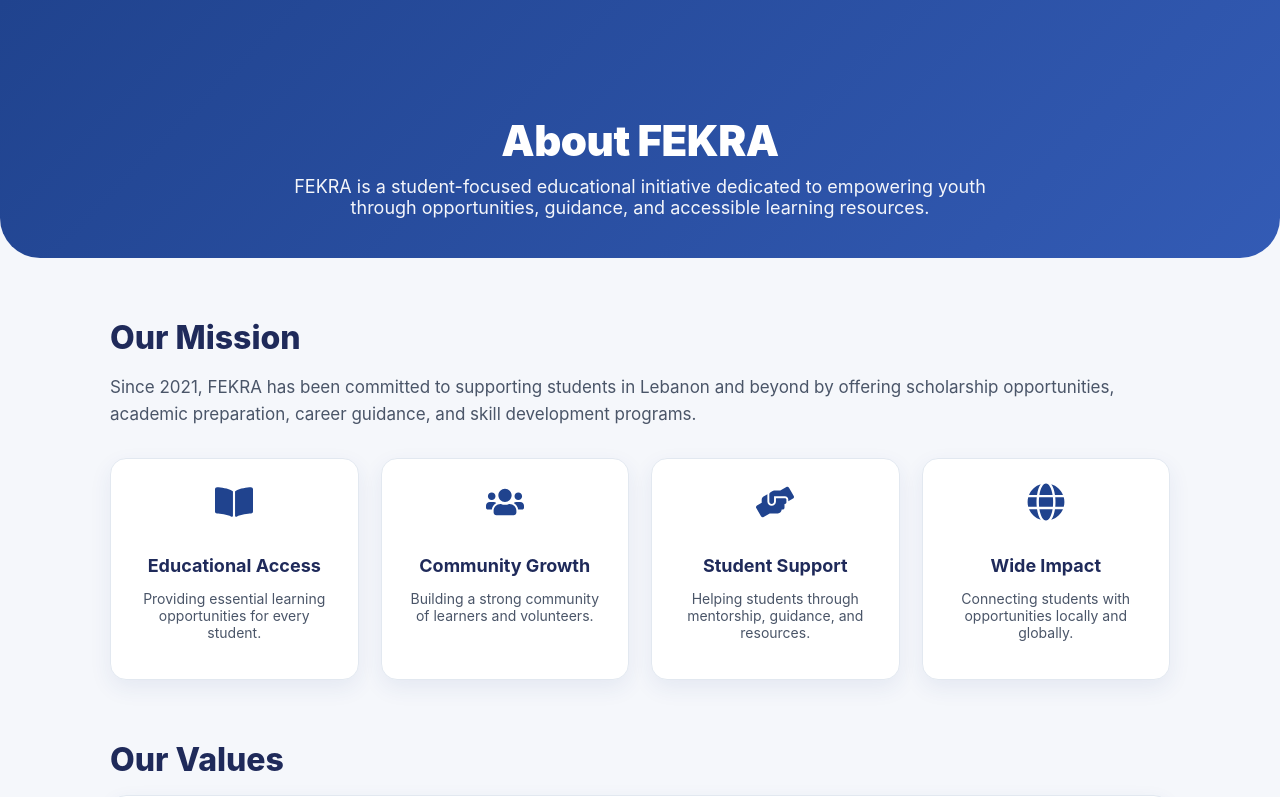
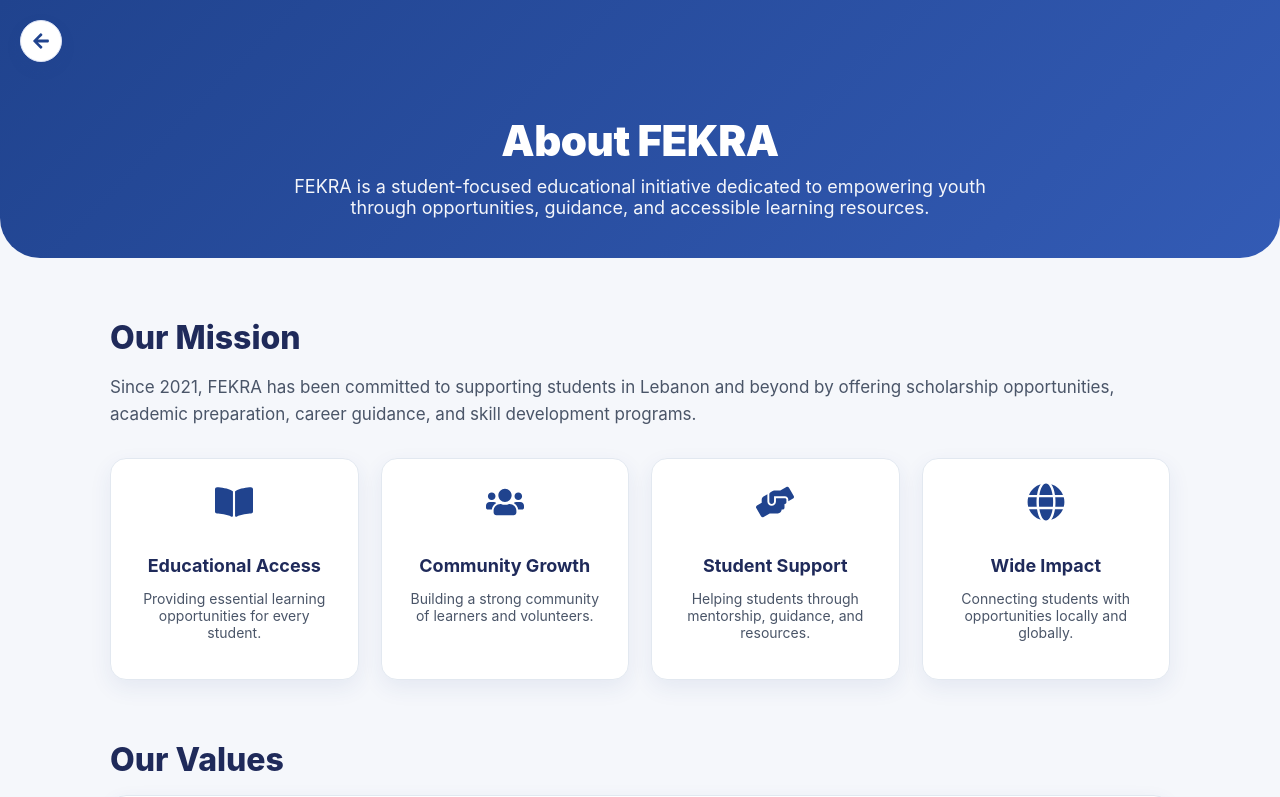
Before and after one commit to wassimhassan/FypFrontend, a React (Create React App) app: page /about in a window 1280 px wide. Shown: the top 797 px of the page. Built offline with nearby package versions, Linux system fonts and the light colour scheme; no server answers; a web font is replaced by a local one.

Commit message:
Updated About page + back arrow

```diff
--- a/src/components/AboutPage.css
+++ b/src/components/AboutPage.css
@@ -210,3 +210,39 @@
     grid-template-columns: 1fr;
   }
 }
+/* ===========================
+   BACK ARROW BUTTON
+   =========================== */
+.back-arrow {
+  position: fixed;
+  top: 20px;
+  left: 20px;
+
+  width: 42px;
+  height: 42px;
+
+  background: white;
+  border-radius: 50%;
+  border: 1px solid #dce3f5;
+
+  display: flex;
+  align-items: center;
+  justify-content: center;
+
+  font-size: 18px;
+  color: #20438e;
+  cursor: pointer;
+
+  box-shadow: 0 6px 14px rgba(32, 67, 142, 0.15);
+  z-index: 999;
+  transition: transform 0.2s ease, box-shadow 0.2s ease;
+}
+
+.back-arrow:hover {
+  transform: translateY(-2px);
+  box-shadow: 0 10px 20px rgba(32, 67, 142, 0.25);
+}
+
+.back-arrow:active {
+  transform: scale(0.95);
+}
--- a/src/components/AboutPage.js
+++ b/src/components/AboutPage.js
@@ -1,10 +1,18 @@
 import React from "react";
 import "./AboutPage.css";
-import { FaUsers, FaBookOpen, FaGlobe, FaHandsHelping } from "react-icons/fa";
+import { FaUsers, FaBookOpen, FaGlobe, FaHandsHelping, FaArrowLeft } from "react-icons/fa";
+import { useNavigate } from "react-router-dom";
 
 export default function AboutPage() {
+  const navigate = useNavigate();
+
   return (
     <div className="about-container">
+
+      {/* 🔵 BACK BUTTON */}
+      <button className="back-arrow" onClick={() => navigate("/homepage")}>
+        <FaArrowLeft />
+      </button>
 
       {/* HEADER */}
       <section className="about-hero fade-in">
@@ -61,7 +69,8 @@
           <li>💙 Support — Guiding every student toward a brighter future</li>
         </ul>
       </section>
-            {/* COLLABORATIONS SECTION */}
+
+      {/* COLLABORATIONS SECTION */}
       <section className="about-section fade-up">
         <h2>Our Collaborations</h2>
         <p className="about-paragraph">
```
